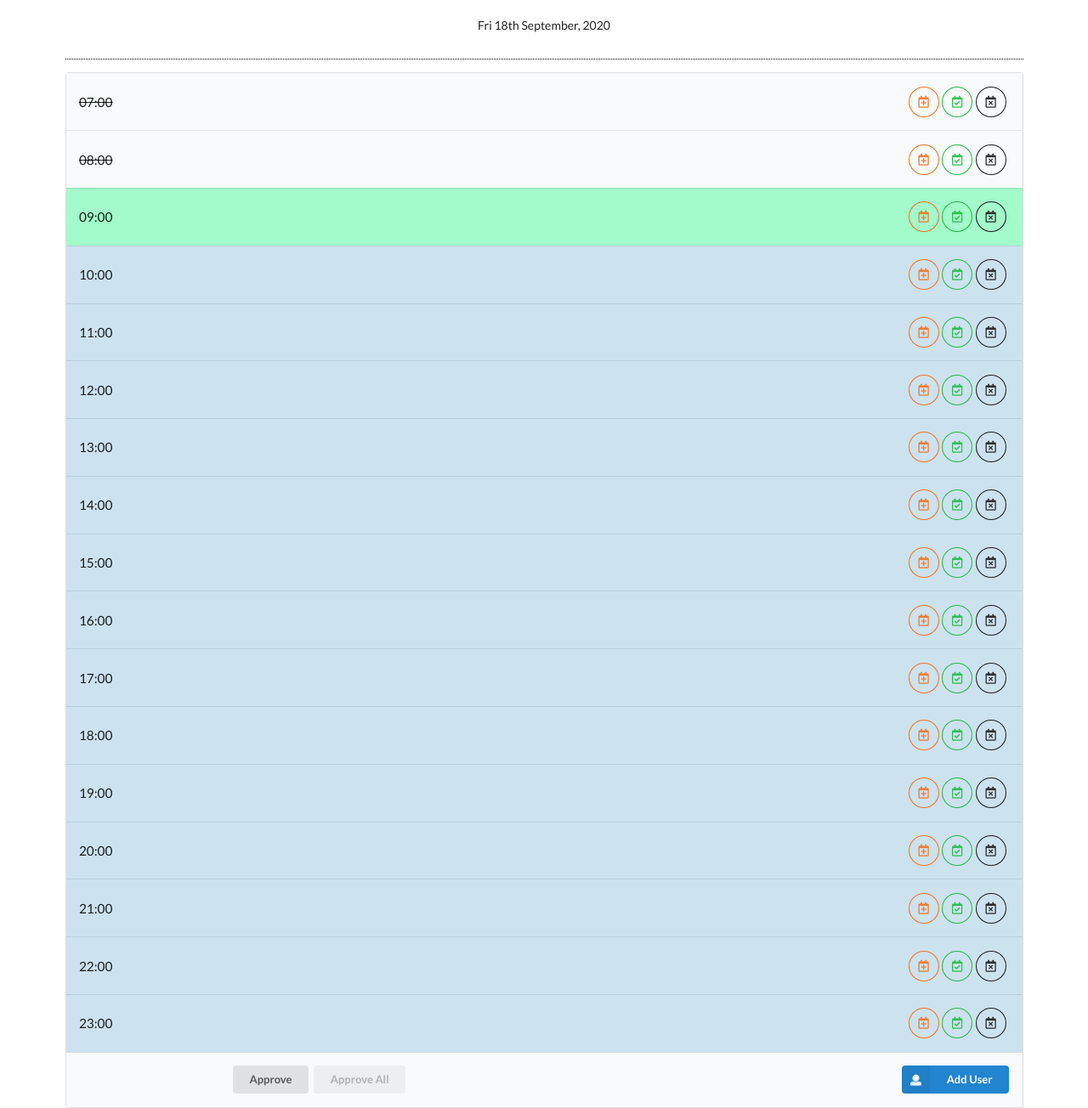
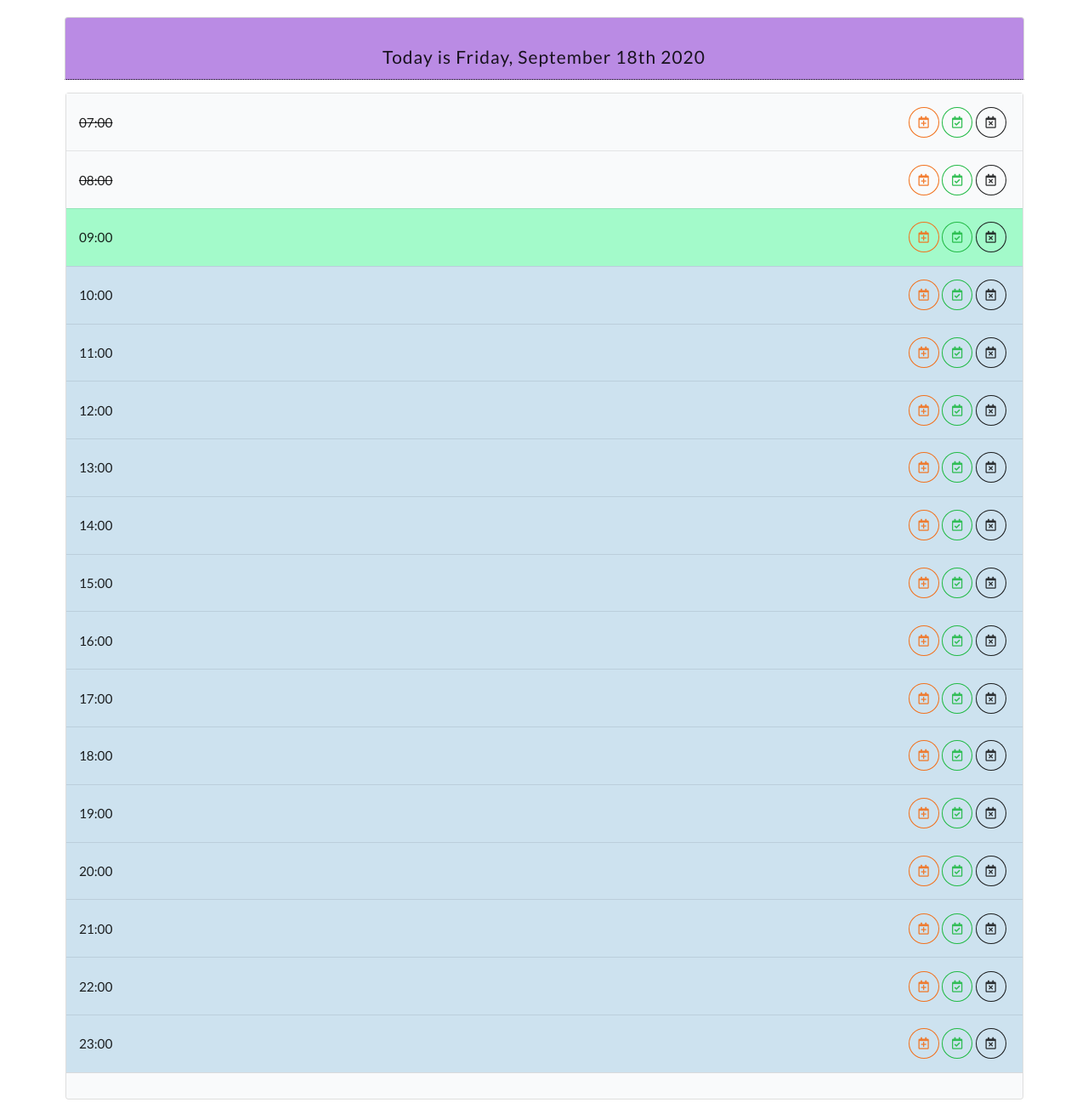
Before and after one commit to himanshu-sxna/daily-planner, a plain HTML site: page index.html in a window 1280 px wide. Shown: the whole page at 85% size. Drawn offline with nearby package versions, Linux system fonts and the light colour scheme.

Commit message:
updated header styling, updated delete button function

```diff
--- a/index.html
+++ b/index.html
@@ -10,9 +10,9 @@
 <body>
 
     <div class="ui container">
-        <div id="stickme">
-            <p id="currentTime">  </p>
-        </div>
+      <div class="ui block top attached header" id="stickme">
+        <p id="currentTime"></p>
+      </div>
         <table class="ui stackable padded large table">
             <tbody id="plannerTable">
               <!--
@@ -230,17 +230,8 @@
               <tfoot class="full-width">
                 <tr>
                   <th></th>
-                  <th colspan="4">
-                    <div class="ui right floated small primary labeled icon button">
-                      <i class="user icon"></i> Add User
-                    </div>
-                    <div class="ui small  button">
-                      Approve
-                    </div>
-                    <div class="ui small  disabled button">
-                      Approve All
-                    </div>
-                  </th>
+                  <th></th>
+                  <th></th>
                 </tr>
               </tfoot>
         </table>
--- a/main.css
+++ b/main.css
@@ -3,15 +3,19 @@
     position: sticky;
     top: 0;
     z-index: 2;
-    background-color: white;
-    height: 70px;
     text-align: center;
     border-bottom: dotted 1px black;
+    margin-top: 20px;
+    background-color: #ba8be4;
+    font-weight: 200;
 
 }
 
+
 #stickme p{
     padding-top:  20px;
+    letter-spacing: 1px;
+    font-size: 1.5em;
 }
 
 #time {
@@ -35,7 +39,7 @@
 }
 
 
-
+/*
 @media screen and (max-width: 400px) {
 
     #stickme {
--- a/script.js
+++ b/script.js
@@ -1,6 +1,6 @@
 $(document).ready(function() {
 
-    let time = moment().format("ddd Do MMMM, YYYY");
+    let time = moment().format("[Today is] dddd, MMMM Do YYYY")
 
     let setHour = moment().set("hour", 7);
 
@@ -14,17 +14,14 @@ $(document).ready(function() {
         let y = "";
 
         if (x < 10){
-
             y = "0" + x;
         }else{
-
             y = x;
         }
 
         $("#plannerTable").append('<tr><td>' + y +':00</td><td id="hour' + y + 'td" class="center aligned tasktd"></td><td class="right aligned"><button class="ui basic circular orange icon button addEvent" id="hour' + y + 'btn"><i class="calendar plus outline icon"></i></button><button class="ui basic circular green icon button done-btn" id="mark' + y + 'btn"><i class="calendar check outline icon"></i></button><button class="ui basic circular black icon button del-btn" id="del' + y + 'btn"><i class="calendar times outline icon"></i></button></td></tr>');
+
         }
-
-
 
     $("td:first-child").each(function () {
 
@@ -56,8 +53,8 @@ $(document).ready(function() {
 
     $(".addEvent").click(function(){
 
-        let btnID = $(this).attr("id");
-        let chngAddEventBtnID = (btnID.substring(0,6) + "td");
+        let getbtnID = $(this).attr("id");
+        let chngAddEventBtnID = (getbtnID.substring(0,6) + "td");
         let userTask = $("#userInput");
 
         $('.ui.modal')
@@ -93,4 +90,17 @@ $(document).ready(function() {
             localStorage.setItem((chngMarkBtnID + "css"), "line-through");
         }
     })
+
+    $(".del-btn").click(function(){
+
+        let getdelBtn = $(this).attr("id");
+
+        let chngDelBtnID = ("hour" + getdelBtn.substring(3,5) + "td");
+
+        localStorage.setItem(chngDelBtnID, "");
+
+        $("#" + chngDelBtnID).html(localStorage.getItem(chngDelBtnID));
+
+    })
+
 });
```
